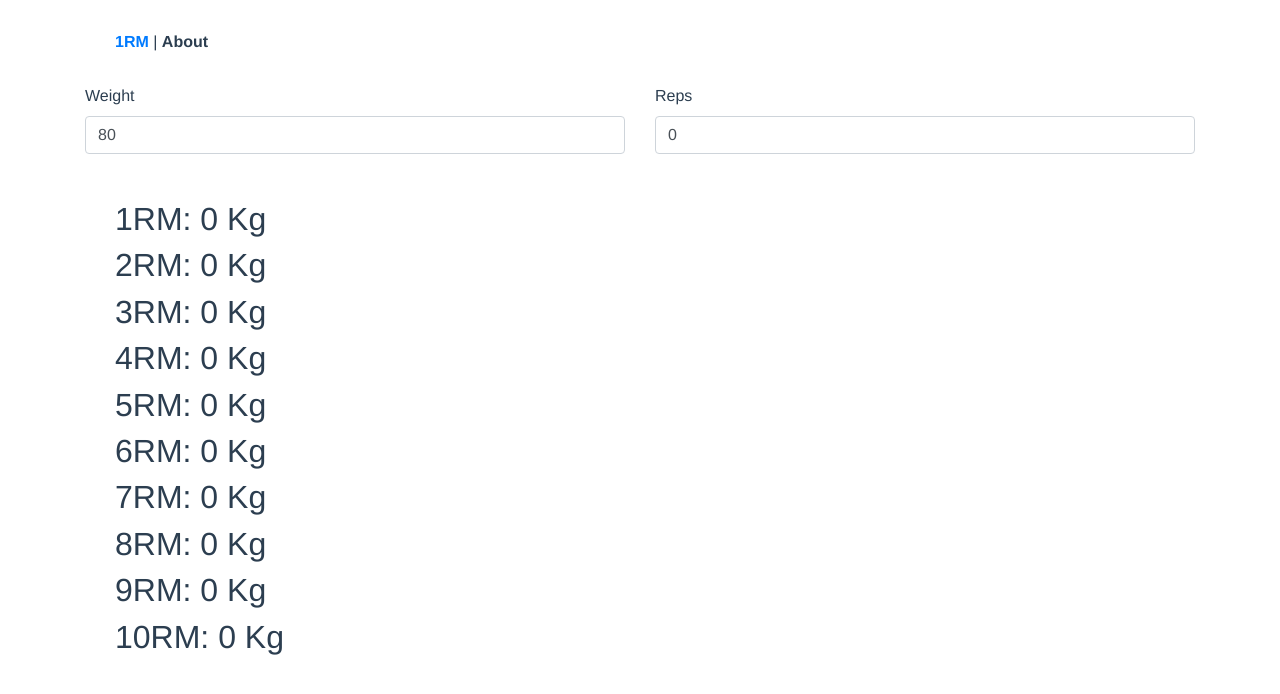
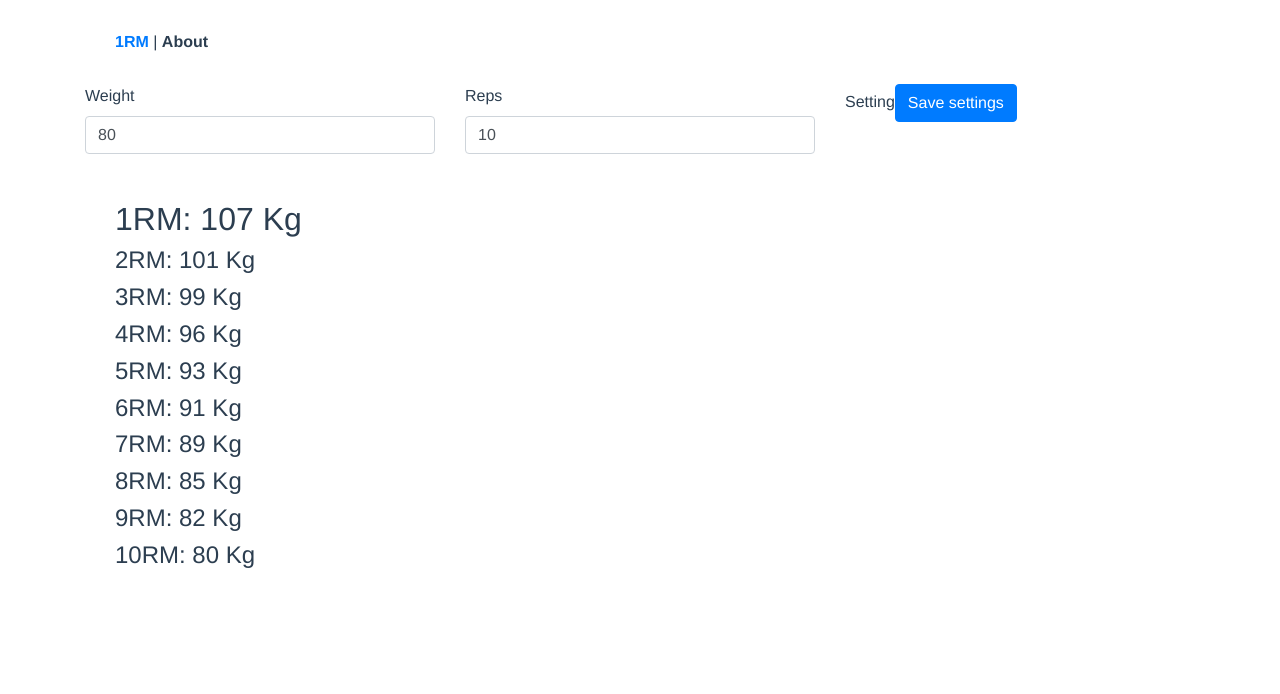
Before and after one commit to dsabalete/my-1-rm, a Vue app: page / in a window 1280 px wide. Shown: the top 694 px of the page. Built offline with nearby package versions, Linux system fonts and the light colour scheme.

Commit message:
Save setting in localStorage

```diff
--- a/src/components/Calculator.vue
+++ b/src/components/Calculator.vue
@@ -18,6 +18,10 @@
           v-model="reps"
           @input="calculate"
           placeholder="Number of reps until fail">
+      </div>
+      <div class="form-group col-sm">
+        <label for="">Setting</label>
+        <button class="btn btn-primary" @click.prevent="saveSettings">Save settings</button>
       </div>
     </form>
   </div>
@@ -44,7 +48,17 @@ export default {
         reps: +this.reps
       }
       this.updateValue({ params })
+    },
+    saveSettings () {
+      const settings = JSON.stringify({ weight: this.weight, reps: this.reps })
+      localStorage.setItem('defaultState', settings)
     }
+  },
+  created () {
+    const defaultState = JSON.parse(localStorage.getItem('defaultState')) || { weight: 80, reps: 10 }
+    this.weight = defaultState.weight
+    this.reps = defaultState.reps
+    this.calculate()
   }
 }
 </script>
--- a/src/components/ResultsRM.vue
+++ b/src/components/ResultsRM.vue
@@ -1,15 +1,15 @@
 <template>
     <div class="result">
       <h2>1RM: {{ rm1 | twoDecimals }}</h2>
-      <h2>2RM: {{ (rm1 * .95) | twoDecimals }}</h2>
-      <h2>3RM: {{ (rm1 * .93) | twoDecimals }}</h2>
-      <h2>4RM: {{ (rm1 * .9) | twoDecimals }}</h2>
-      <h2>5RM: {{ (rm1 * .87) | twoDecimals }}</h2>
-      <h2>6RM: {{ (rm1 * .85) | twoDecimals }}</h2>
-      <h2>7RM: {{ (rm1 * .83) | twoDecimals }}</h2>
-      <h2>8RM: {{ (rm1 * .8) | twoDecimals }}</h2>
-      <h2>9RM: {{ (rm1 * .77) | twoDecimals }}</h2>
-      <h2>10RM: {{ (rm1 * .75) | twoDecimals }}</h2>
+      <h4>2RM: {{ (rm1 * .95) | twoDecimals }}</h4>
+      <h4>3RM: {{ (rm1 * .93) | twoDecimals }}</h4>
+      <h4>4RM: {{ (rm1 * .9) | twoDecimals }}</h4>
+      <h4>5RM: {{ (rm1 * .87) | twoDecimals }}</h4>
+      <h4>6RM: {{ (rm1 * .85) | twoDecimals }}</h4>
+      <h4>7RM: {{ (rm1 * .83) | twoDecimals }}</h4>
+      <h4>8RM: {{ (rm1 * .8) | twoDecimals }}</h4>
+      <h4>9RM: {{ (rm1 * .77) | twoDecimals }}</h4>
+      <h4>10RM: {{ (rm1 * .75) | twoDecimals }}</h4>
     </div>
 </template>
 
--- a/src/views/About.vue
+++ b/src/views/About.vue
@@ -1,5 +1,10 @@
 <template>
   <div class="about">
-    <h1>This is an about page</h1>
+    <h1>1RM Calculator</h1>
+    <p>The 1RM is the maximum weight with which a single repetition of a particular exercise can be done.</p>
+    <p>Since often testing what that amount is very risky and very expensive for the central nervous system,
+      you can get to know it by applying the Brzycki formula (as long as the number of repetitions is greater
+      than 10).</p>
+    <p>The purpose of this application is to help calculate the 1RM of any training session.</p>
   </div>
 </template>
```
